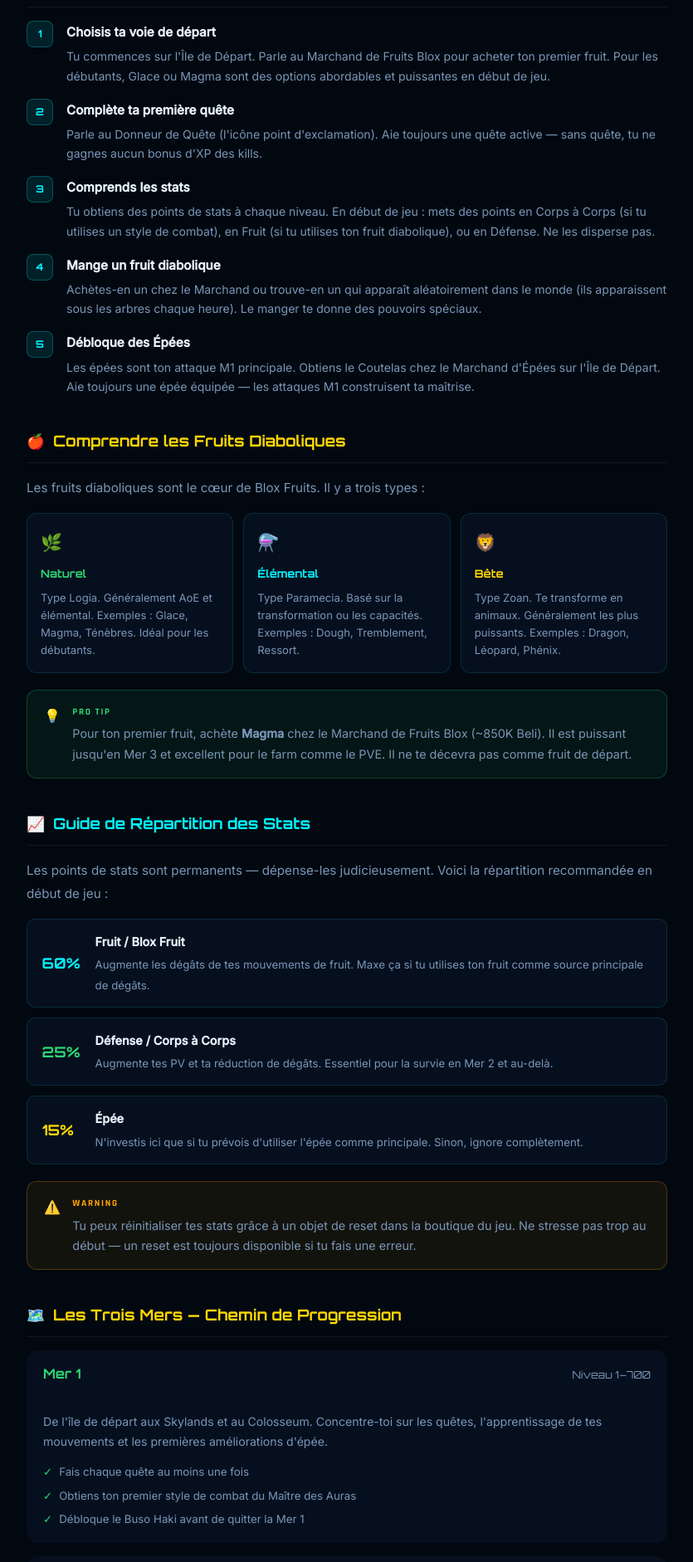
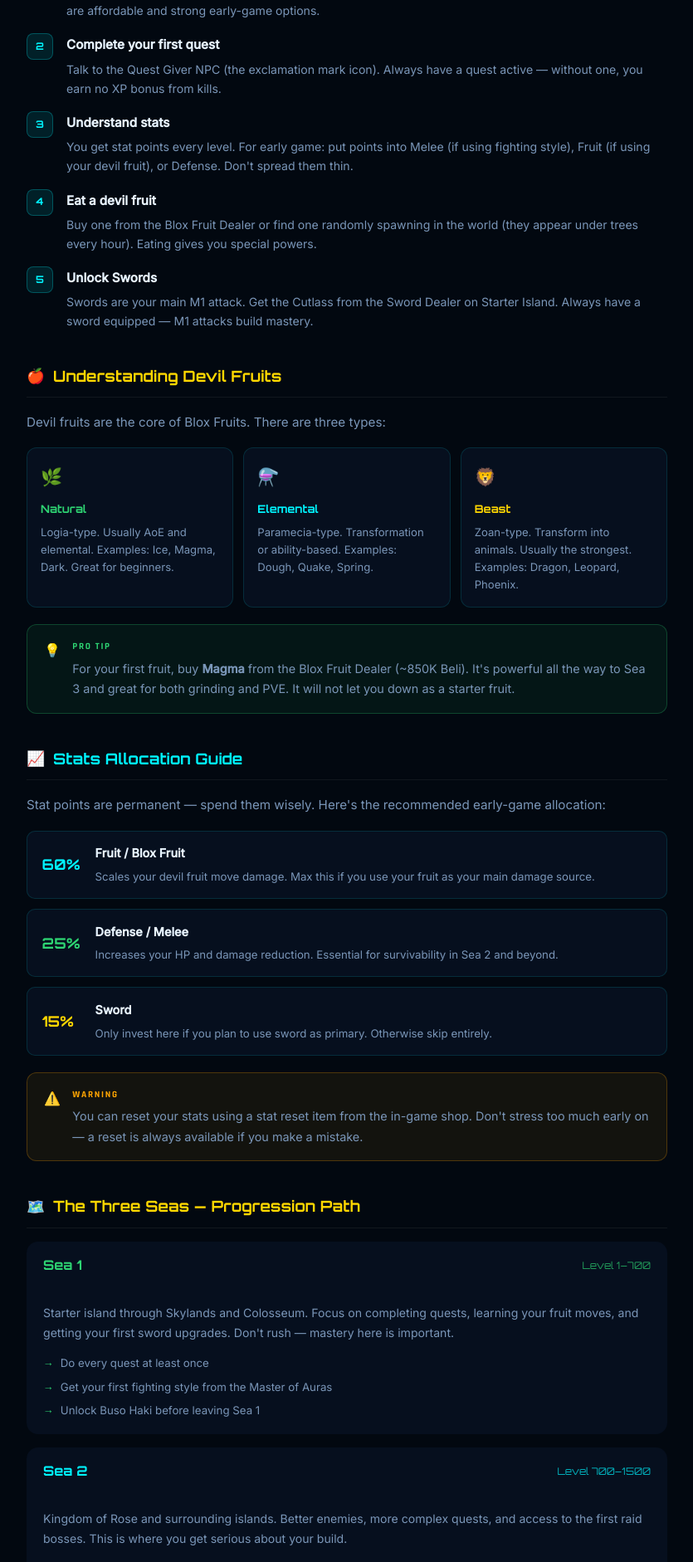
Before and after one commit to fhardi95/bloxfruitsai, a Next.js app: page /guides/beginner-guide in a window 1280 px wide. Shown: the part 906-2788 px from the top of the page at 83% size, without its empty margins (222-1057 px from the left). Built offline with nearby package versions, Linux system fonts and the light colour scheme.

Commit message:
Add files via upload

```diff
--- a/app/guides/beginner-guide/page.tsx
+++ b/app/guides/beginner-guide/page.tsx
@@ -1,45 +1,46 @@
 import type { Metadata } from "next";
+import Link from "next/link";
 import GuideLayout from "@/components/guides/GuideLayout";
 import { GuideSection, InfoBox, StepList } from "@/components/guides/GuideSection";
 
 export const metadata: Metadata = {
-  title: "Guide Débutant Blox Fruits 2025 — Commencer ici",
-  description: "Nouveau sur Blox Fruits ? Ce guide complet pour débutants couvre tout — premier fruit, stats, Haki, progression par mer et comment atteindre le niveau maximum efficacement en 2025.",
-  alternates: { canonical: "https://www.bloxfruitsai.fr/guides/beginner-guide" },
+  title: "Blox Fruits Beginner Guide 2026 — Start Here",
+  description: "New to Blox Fruits? This complete beginner guide covers everything — first fruit, stats, Haki, Sea progression, and how to reach max level efficiently in 2026.",
+  alternates: { canonical: "https://www.bloxfruitsai.com/guides/beginner-guide" },
 };
 
 export default function BeginnerGuidePage() {
   return (
     <GuideLayout
-      tag="Guide Débutant · Commencer Ici"
-      title="Guide Débutant"
-      titleHighlight="Blox Fruits 2025"
-      description="Tu n'as jamais joué à Blox Fruits ? Ce guide couvre tout ce que tu dois savoir — de ton tout premier fruit au niveau maximum. Écrit pour les vrais débutants en 2025."
-      breadcrumb={[{ label: "Guides", href: "/guides" }, { label: "Guide Débutant", href: "/guides/beginner-guide" }]}
-      readTime="14 min de lecture"
+      tag="Beginner Guide · Start Here"
+      title="Blox Fruits"
+      titleHighlight="Beginner Guide"
+      description="Never played Blox Fruits before? This guide covers everything you need to know — from your very first fruit to reaching max level. Written for complete newcomers in 2026."
+      breadcrumb={[{ label: "Guides", href: "/guides" }, { label: "Beginner Guide", href: "/guides/beginner-guide" }]}
+      readTime="14 min read"
     >
-      <GuideSection title="Qu'est-ce que Blox Fruits ?" icon="🎮">
-        <p style={{ marginBottom: "1rem" }}>Blox Fruits est un jeu Roblox inspiré de l'anime One Piece. Tu fais monter en niveau ton personnage, manges des fruits diaboliques pour obtenir des pouvoirs spéciaux, et explores trois mers remplies d'ennemis, de boss et d'autres joueurs. L'objectif est d'atteindre le niveau maximum (actuellement 2550), débloquer les capacités les plus puissantes et dominer en PVP.</p>
-        <InfoBox type="info">Blox Fruits est l'un des jeux Roblox les plus joués de tous les temps, avec des milliards de visites. Les mises à jour arrivent régulièrement — notre tier list et liste de valeurs se mettent à jour après chaque patch pour te maintenir à jour.</InfoBox>
+      <GuideSection title="What is Blox Fruits?" icon="🎮">
+        <p style={{ marginBottom: "1rem" }}>Blox Fruits is a Roblox game inspired by the One Piece anime. You level up your character, eat devil fruits to gain special powers, and explore three seas filled with enemies, bosses, and other players. The goal is to reach max level (currently 2550), unlock the strongest abilities, and dominate in PVP.</p>
+        <InfoBox type="info">Blox Fruits is one of the most played Roblox games ever, with billions of visits. Updates arrive regularly — our AI tier list and value list update after every patch to keep you current.</InfoBox>
       </GuideSection>
 
-      <GuideSection title="Commencer — Les 30 Premières Minutes" icon="🚀" accent="cyan">
+      <GuideSection title="Getting Started — First 30 Minutes" icon="🚀" accent="cyan">
         <StepList steps={[
-          { title: "Choisis ta voie de départ", desc: "Tu commences sur l'Île de Départ. Parle au Marchand de Fruits Blox pour acheter ton premier fruit. Pour les débutants, Glace ou Magma sont des options abordables et puissantes en début de jeu." },
-          { title: "Complète ta première quête", desc: "Parle au Donneur de Quête (l'icône point d'exclamation). Aie toujours une quête active — sans quête, tu ne gagnes aucun bonus d'XP des kills." },
-          { title: "Comprends les stats", desc: "Tu obtiens des points de stats à chaque niveau. En début de jeu : mets des points en Corps à Corps (si tu utilises un style de combat), en Fruit (si tu utilises ton fruit diabolique), ou en Défense. Ne les disperse pas." },
-          { title: "Mange un fruit diabolique", desc: "Achètes-en un chez le Marchand ou trouve-en un qui apparaît aléatoirement dans le monde (ils apparaissent sous les arbres chaque heure). Le manger te donne des pouvoirs spéciaux." },
-          { title: "Débloque des Épées", desc: "Les épées sont ton attaque M1 principale. Obtiens le Coutelas chez le Marchand d'Épées sur l'Île de Départ. Aie toujours une épée équipée — les attaques M1 construisent ta maîtrise." },
+          { title: "Choose your starting path", desc: "You start on Starter Island. Talk to the Blox Fruit Dealer to buy your first fruit. For beginners, Ice or Magma are affordable and strong early-game options." },
+          { title: "Complete your first quest", desc: "Talk to the Quest Giver NPC (the exclamation mark icon). Always have a quest active — without one, you earn no XP bonus from kills." },
+          { title: "Understand stats", desc: "You get stat points every level. For early game: put points into Melee (if using fighting style), Fruit (if using your devil fruit), or Defense. Don't spread them thin." },
+          { title: "Eat a devil fruit", desc: "Buy one from the Blox Fruit Dealer or find one randomly spawning in the world (they appear under trees every hour). Eating gives you special powers." },
+          { title: "Unlock Swords", desc: "Swords are your main M1 attack. Get the Cutlass from the Sword Dealer on Starter Island. Always have a sword equipped — M1 attacks build mastery." },
         ]} />
       </GuideSection>
 
-      <GuideSection title="Comprendre les Fruits Diaboliques" icon="🍎" accent="gold">
-        <p style={{ marginBottom: "1rem" }}>Les fruits diaboliques sont le cœur de Blox Fruits. Il y a trois types :</p>
+      <GuideSection title="Understanding Devil Fruits" icon="🍎" accent="gold">
+        <p style={{ marginBottom: "1rem" }}>Devil fruits are the core of Blox Fruits. There are three types:</p>
         <div style={{ display: "grid", gridTemplateColumns: "repeat(auto-fit,minmax(180px,1fr))", gap: "0.75rem", marginBottom: "1.25rem" }}>
           {[
-            { type: "Naturel", desc: "Type Logia. Généralement AoE et élémental. Exemples : Glace, Magma, Ténèbres. Idéal pour les débutants.", icon: "🌿", color: "var(--green)" },
-            { type: "Élémental", desc: "Type Paramecia. Basé sur la transformation ou les capacités. Exemples : Dough, Tremblement, Ressort.", icon: "⚗️", color: "var(--cyan)" },
-            { type: "Bête", desc: "Type Zoan. Te transforme en animaux. Généralement les plus puissants. Exemples : Dragon, Léopard, Phénix.", icon: "🦁", color: "var(--gold)" },
+            { type: "Natural", desc: "Logia-type. Usually AoE and elemental. Examples: Ice, Magma, Dark. Great for beginners.", icon: "🌿", color: "var(--green)" },
+            { type: "Elemental", desc: "Paramecia-type. Transformation or ability-based. Examples: Dough, Quake, Spring.", icon: "⚗️", color: "var(--cyan)" },
+            { type: "Beast", desc: "Zoan-type. Transform into animals. Usually the strongest. Examples: Dragon, Leopard, Phoenix.", icon: "🦁", color: "var(--gold)" },
           ].map(t => (
             <div key={t.type} style={{ background: "var(--bg-card)", border: "1px solid var(--border)", borderRadius: 12, padding: "1rem" }}>
               <div style={{ fontSize: "1.3rem", marginBottom: 6 }}>{t.icon}</div>
@@ -48,16 +49,16 @@ export default function BeginnerGuidePage() {
             </div>
           ))}
         </div>
-        <InfoBox type="tip">Pour ton premier fruit, achète <strong>Magma</strong> chez le Marchand de Fruits Blox (~850K Beli). Il est puissant jusqu'en Mer 3 et excellent pour le farm comme le PVE. Il ne te décevra pas comme fruit de départ.</InfoBox>
+        <InfoBox type="tip">For your first fruit, buy <strong>Magma</strong> from the Blox Fruit Dealer (~850K Beli). It&apos;s powerful all the way to Sea 3 and great for both grinding and PVE. It will not let you down as a starter fruit.</InfoBox>
       </GuideSection>
 
-      <GuideSection title="Guide de Répartition des Stats" icon="📈" accent="cyan">
-        <p style={{ marginBottom: "1rem" }}>Les points de stats sont permanents — dépense-les judicieusement. Voici la répartition recommandée en début de jeu :</p>
+      <GuideSection title="Stats Allocation Guide" icon="📈" accent="cyan">
+        <p style={{ marginBottom: "1rem" }}>Stat points are permanent — spend them wisely. Here&apos;s the recommended early-game allocation:</p>
         <div style={{ display: "flex", flexDirection: "column", gap: "0.75rem", marginBottom: "1.25rem" }}>
           {[
-            { stat: "Fruit / Blox Fruit", pct: "60%", desc: "Augmente les dégâts de tes mouvements de fruit. Maxe ça si tu utilises ton fruit comme source principale de dégâts.", color: "var(--cyan)" },
-            { stat: "Défense / Corps à Corps", pct: "25%", desc: "Augmente tes PV et ta réduction de dégâts. Essentiel pour la survie en Mer 2 et au-delà.", color: "#2ed573" },
-            { stat: "Épée", pct: "15%", desc: "N'investis ici que si tu prévois d'utiliser l'épée comme principale. Sinon, ignore complètement.", color: "var(--gold)" },
+            { stat: "Fruit / Blox Fruit", pct: "60%", desc: "Scales your devil fruit move damage. Max this if you use your fruit as your main damage source.", color: "var(--cyan)" },
+            { stat: "Defense / Melee", pct: "25%", desc: "Increases your HP and damage reduction. Essential for survivability in Sea 2 and beyond.", color: "var(--green)" },
+            { stat: "Sword", pct: "15%", desc: "Only invest here if you plan to use sword as primary. Otherwise skip entirely.", color: "var(--gold)" },
           ].map(s => (
             <div key={s.stat} style={{ background: "var(--bg-card)", border: "1px solid var(--border)", borderRadius: 10, padding: "0.85rem 1.1rem", display: "flex", alignItems: "center", gap: "1rem" }}>
               <div style={{ fontFamily: "'Orbitron',monospace", fontSize: "1.1rem", fontWeight: 700, color: s.color, minWidth: 48 }}>{s.pct}</div>
@@ -68,29 +69,26 @@ export default function BeginnerGuidePage() {
             </div>
           ))}
         </div>
-        <InfoBox type="warning">Tu peux réinitialiser tes stats grâce à un objet de reset dans la boutique du jeu. Ne stresse pas trop au début — un reset est toujours disponible si tu fais une erreur.</InfoBox>
+        <InfoBox type="warning">You can reset your stats using a stat reset item from the in-game shop. Don&apos;t stress too much early on — a reset is always available if you make a mistake.</InfoBox>
       </GuideSection>
 
-      <GuideSection title="Les Trois Mers — Chemin de Progression" icon="🗺️" accent="gold">
+      <GuideSection title="The Three Seas — Progression Path" icon="🗺️" accent="gold">
         <div style={{ display: "flex", flexDirection: "column", gap: "1rem" }}>
           {[
-            { sea: "Mer 1", range: "Niveau 1–700", color: "var(--green)", desc: "De l'île de départ aux Skylands et au Colosseum. Concentre-toi sur les quêtes, l'apprentissage de tes mouvements et les premières améliorations d'épée.", tips: ["Fais chaque quête au moins une fois", "Obtiens ton premier style de combat du Maître des Auras", "Débloque le Buso Haki avant de quitter la Mer 1"] },
-            { sea: "Mer 2", range: "Niveau 700–1500", color: "var(--cyan)", desc: "Kingdom of Rose et îles environnantes. Meilleurs ennemis, quêtes plus complexes et accès aux premiers boss raids. C'est ici que tu te sérialises sur ton build.", tips: ["Débloque le Haki d'Observation (Ken) dès que possible", "Complète la chaîne de quêtes du Colosseum pour des fragments", "Commence à farmer des fragments pour l'éveil de fruit"] },
-            { sea: "Mer 3", range: "Niveau 1500–2550", color: "var(--gold)", desc: "L'endgame. Haunted Castle, Castle on the Sea et Élites Pirates. La Race V4, l'éveil de fruit V2 et le PVP deviennent le focus principal. Les meilleures récompenses et fruits les plus rares sont ici.", tips: ["Éveille ton fruit — la différence est massive", "Obtiens ta Race V4 depuis l'Île du Mousquetaire", "Rejoins un équipage pour les boss Elite Raids"] },
+            { sea: "Sea 1", range: "Level 1–700", color: "var(--green)", desc: "Starter island through Skylands and Colosseum. Focus on completing quests, learning your fruit moves, and getting your first sword upgrades. Don't rush — mastery here is important.", tips: ["Do every quest at least once", "Get your first fighting style from the Master of Auras", "Unlock Buso Haki before leaving Sea 1"] },
+            { sea: "Sea 2", range: "Level 700–1500", color: "var(--cyan)", desc: "Kingdom of Rose and surrounding islands. Better enemies, more complex quests, and access to the first raid bosses. This is where you get serious about your build.", tips: ["Unlock Observation Haki (Ken) as soon as possible", "Complete the Colosseum quest chain for fragments", "Start farming fragments for fruit awakening"] },
+            { sea: "Sea 3", range: "Level 1500–2550", color: "var(--gold)", desc: "The endgame. Haunted Castle, Castle on the Sea, and Elite Pirates. Race V4, fruit awakening V2, and PVP become the main focus. The best rewards and rarest fruits are here.", tips: ["Awaken your fruit — the difference is massive", "Get your Race V4 from Musketeer Island", "Join a crew for Elite Raid bosses"] },
           ].map(s => (
             <div key={s.sea} style={{ background: "var(--bg-card)", border: `1px solid ${s.color}30`, borderRadius: 14, overflow: "hidden" }}>
               <div style={{ padding: "0.9rem 1.25rem", background: `${s.color}08`, borderBottom: `1px solid ${s.color}20`, display: "flex", justifyContent: "space-between", alignItems: "center" }}>
                 <span style={{ fontFamily: "'Orbitron',monospace", fontSize: "1rem", fontWeight: 700, color: s.color }}>{s.sea}</span>
-                <span style={{ fontSize: "0.78rem", color: "var(--text-muted)", fontFamily: "'Orbitron',monospace" }}>{s.range}</span>
+                <span style={{ fontFamily: "'Orbitron',monospace", fontSize: "0.75rem", color: s.color, opacity: 0.7 }}>{s.range}</span>
               </div>
               <div style={{ padding: "1rem 1.25rem" }}>
                 <p style={{ fontSize: "0.88rem", color: "var(--text-muted)", lineHeight: 1.7, marginBottom: "0.75rem" }}>{s.desc}</p>
                 <div style={{ display: "flex", flexDirection: "column", gap: 4 }}>
-                  {s.tips.map(tip => (
-                    <div key={tip} style={{ display: "flex", gap: 8, fontSize: "0.83rem" }}>
-                      <span style={{ color: s.color, flexShrink: 0 }}>✓</span>
-                      <span style={{ color: "var(--text-muted)" }}>{tip}</span>
-                    </div>
+                  {s.tips.map((tip, i) => (
+                    <div key={i} style={{ display: "flex", gap: 8 }}><span style={{ color: s.color, flexShrink: 0, fontSize: "0.8rem" }}>→</span><span style={{ fontSize: "0.83rem", color: "var(--text-muted)" }}>{tip}</span></div>
                   ))}
                 </div>
               </div>
@@ -98,6 +96,41 @@ export default function BeginnerGuidePage() {
           ))}
         </div>
       </GuideSection>
+
+      <GuideSection title="Haki — Your Most Important Upgrade" icon="✨">
+        <p style={{ marginBottom: "1rem" }}>Haki is a passive ability system in Blox Fruits. It is <strong style={{ color: "var(--text)" }}>not optional</strong> — without it you cannot compete. There are two types:</p>
+        <div style={{ display: "grid", gridTemplateColumns: "1fr 1fr", gap: "0.75rem", marginBottom: "1.25rem" }}>
+          {[
+            { name: "Buso Haki", subtitle: "Armament", desc: "Lets your attacks hit Elemental fruit users who are otherwise immune to damage. Also boosts M1 damage by ~15% at max level. Unlock it from the Sabi NPC in Sea 1.", color: "var(--cyan)" },
+            { name: "Ken Haki", subtitle: "Observation", desc: "Auto-dodges incoming attacks. Absolutely essential for PVP. At V2, you can dodge up to 8 hits in a row. Unlock from Shanks NPC in Sea 2.", color: "var(--gold)" },
+          ].map(h => (
+            <div key={h.name} style={{ background: "var(--bg-card)", border: `1px solid ${h.color}30`, borderRadius: 12, padding: "1rem" }}>
+              <div style={{ fontFamily: "'Orbitron',monospace", fontSize: "0.85rem", fontWeight: 700, color: h.color, marginBottom: 2 }}>{h.name}</div>
+              <div style={{ fontSize: "0.7rem", color: "var(--text-muted)", marginBottom: 8, textTransform: "uppercase", letterSpacing: "0.08em" }}>{h.subtitle}</div>
+              <p style={{ fontSize: "0.83rem", color: "var(--text-muted)", lineHeight: 1.65 }}>{h.desc}</p>
+            </div>
+          ))}
+        </div>
+        <InfoBox type="tip">To level up Buso Haki, keep it activated while grinding — it levels passively as you deal damage. Ken Haki levels up by successfully dodging attacks. Both take time but pay off enormously.</InfoBox>
+      </GuideSection>
+
+      <GuideSection title="Next Steps" icon="🏆" accent="green">
+        <p style={{ marginBottom: "1.25rem" }}>Now that you know the basics, here&apos;s where to go next on BloxFruitsAI:</p>
+        <div style={{ display: "grid", gridTemplateColumns: "repeat(auto-fit,minmax(200px,1fr))", gap: "0.75rem" }}>
+          {[
+            { label: "View Value List", href: "/values", desc: "Know what your fruits are worth before trading.", icon: "📋" },
+            { label: "Trade Calculator", href: "/calculator", desc: "Check if any trade is fair before you accept.", icon: "💱" },
+            { label: "PVP Builds", href: "/guides/pvp-builds", desc: "Ready for PVP? Get the meta build.", icon: "⚔️" },
+            { label: "Grinding Routes", href: "/guides/grinding-routes", desc: "Level up faster with optimized routes.", icon: "🗺️" },
+          ].map(n => (
+            <Link key={n.href} href={n.href} style={{ display: "block", background: "var(--bg-card)", border: "1px solid rgba(0,245,255,0.2)", borderRadius: 12, padding: "1rem", textDecoration: "none", transition: "all 0.2s" }}>
+              <div style={{ fontSize: "1.3rem", marginBottom: 6 }}>{n.icon}</div>
+              <div style={{ fontFamily: "'Orbitron',monospace", fontSize: "0.82rem", fontWeight: 700, color: "var(--cyan)", marginBottom: 4 }}>{n.label}</div>
+              <p style={{ fontSize: "0.82rem", color: "var(--text-muted)" }}>{n.desc}</p>
+            </Link>
+          ))}
+        </div>
+      </GuideSection>
     </GuideLayout>
   );
 }
```
